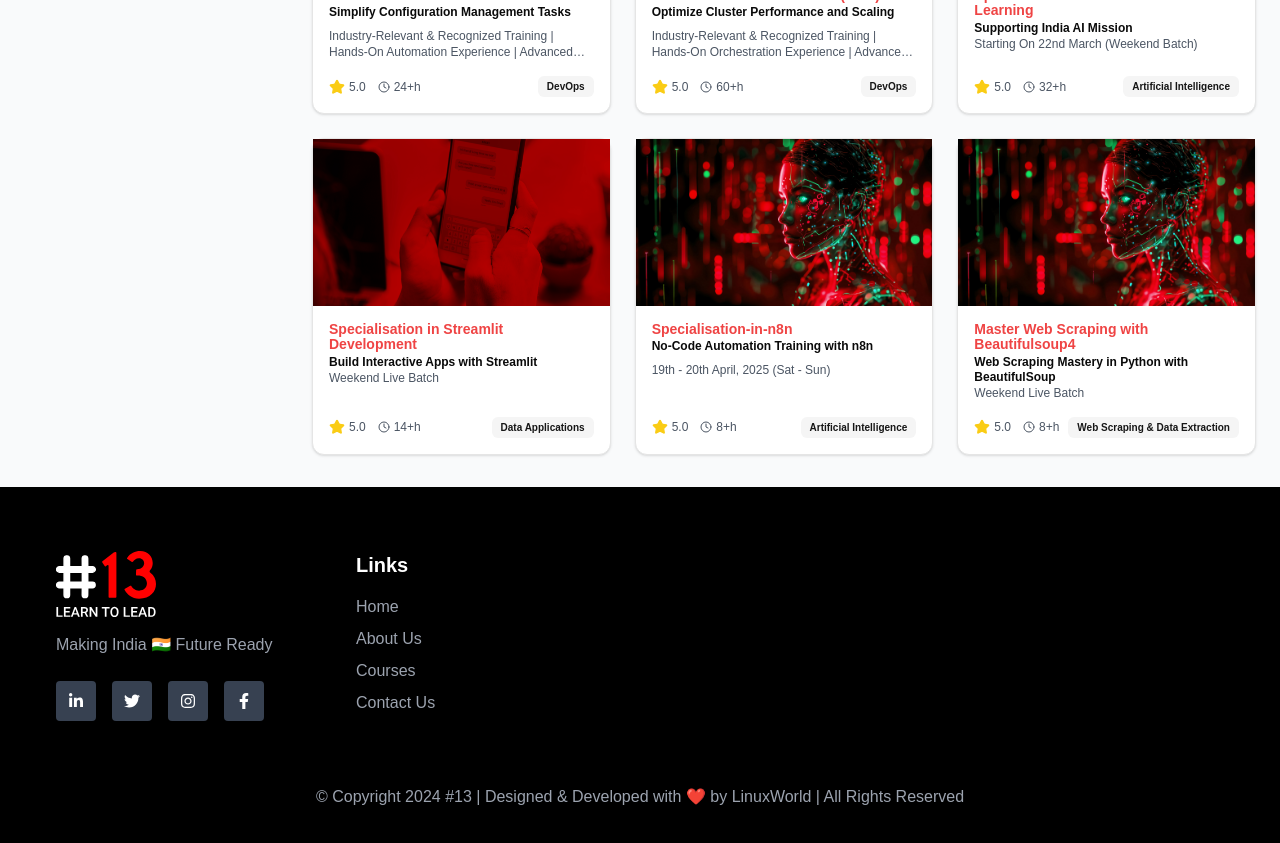
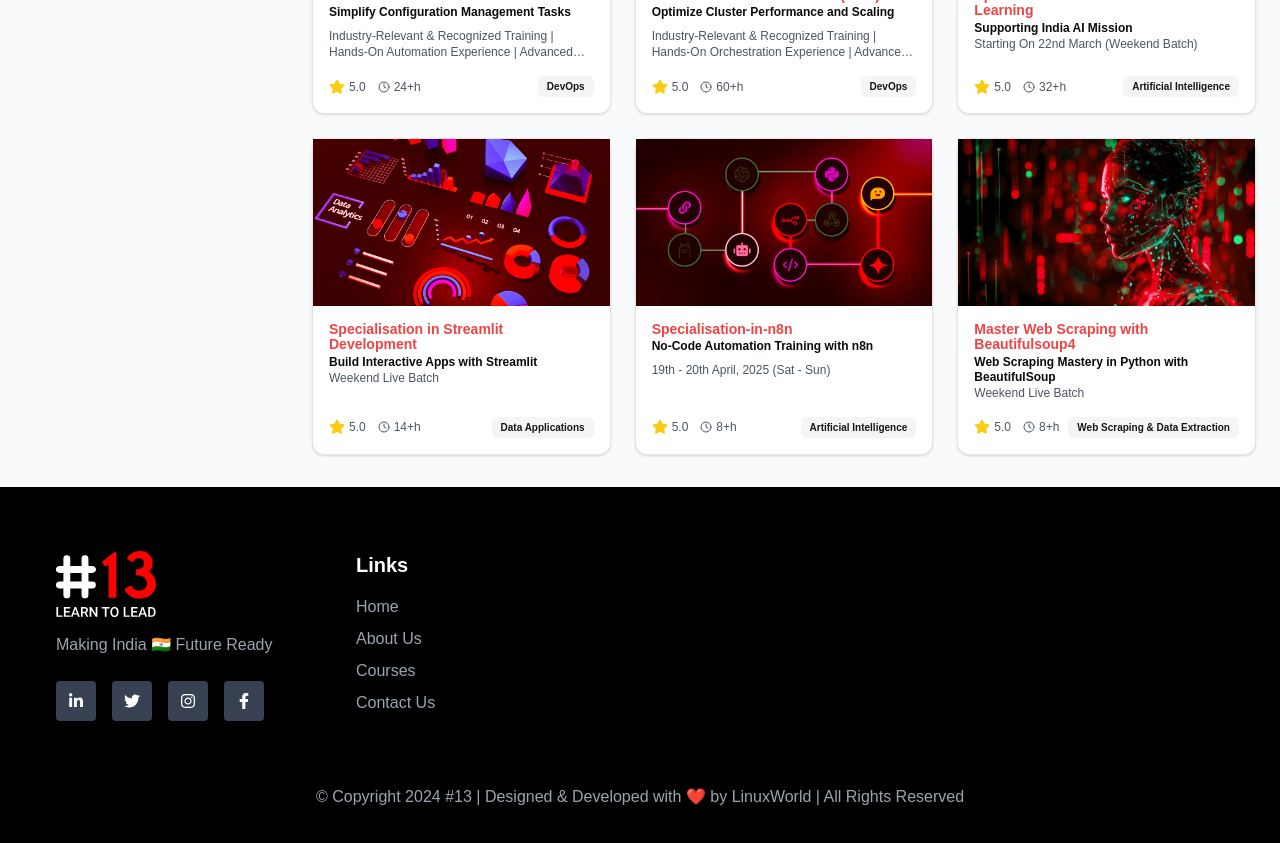
Before and after one commit to bhupeshchoudhary/hash13FrontEnd, a Next.js app: page /courses in a window 1280 px wide. Shown: the part 1320-2163 px from the top of the page. Built offline with nearby package versions, Linux system fonts and the light colour scheme.

Commit message:
update image

```diff
--- a/data/courses/n8n.ts
+++ b/data/courses/n8n.ts
@@ -17,7 +17,7 @@ export const specialisationInn8n: Course = {
     category: "Artificial Intelligence",
     shortDescription: "19th - 20th April, 2025 (Sat - Sun)",
     paymentLink: " https://rzp.io/rzp/JLv8cEhD",
-    backgroundImage: "/assets/AI (1).jpg",
+    backgroundImage: "/assets/n8n (3).jpg",
 
 learningOutcomes: [
     "Workflow Automation",
--- a/data/courses/specialisation-in-streamlit.ts
+++ b/data/courses/specialisation-in-streamlit.ts
@@ -16,7 +16,7 @@ export const specialisationInStreamlit: Course = {
     category: "Data Applications",
     shortDescription: "Weekend Live Batch",
     paymentLink: "https://rzp.io/rzp/johHCWU4",
-    backgroundImage: "/assets/cources/courseDetails/streamlit/streamlit-hero.jpg",
+    backgroundImage: "/assets/streamlit1 (1).jpg",
 
     learningOutcomes: [
         "Master Streamlit Framework Fundamentals",
```
Also changed, not shown: public/assets/n8n (3).jpg (added), public/assets/streamlit1 (1).jpg (added).
